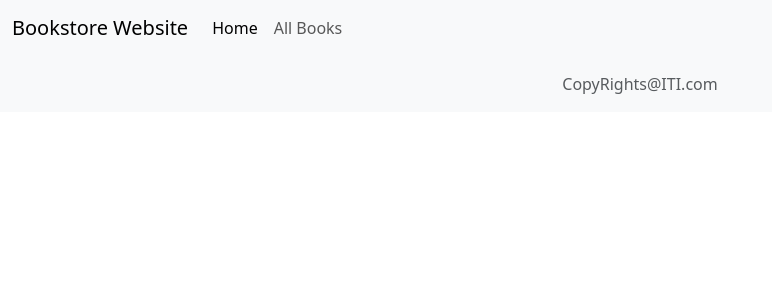
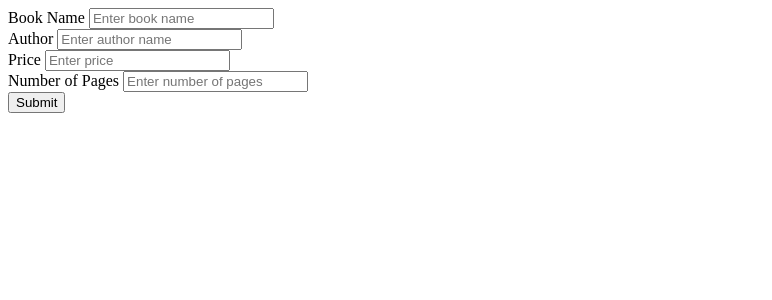
Before and after one commit to jasminewalid/django, a Django app: page /books/create/ in a window 1280 px wide. Shown: the top 300 px of the page, without its empty margins (0-772 px from the left). Run offline with Django 3.2, Linux system fonts and the light colour scheme; tables that the repository leaves empty hold one stand-in row (values such as "Sample post").

Commit message:
fixed errors

```diff
--- a/books/templates/create.html
+++ b/books/templates/create.html
@@ -1,7 +1,7 @@
-{% extends 'layout/base.html' %}
+{% comment %} {% extends 'layout/base.html' %}
 {% load static %}
 
-{% block content %}
+{% block content %} {% endcomment %}
 <form method="post" action="{% url 'form_submit' %}">
     {% csrf_token %}
     <div class="form-group">
@@ -22,4 +22,4 @@
     </div>
     <button type="submit" class="btn btn-primary">Submit</button>
 </form>
-{% endblock %}
+{% comment %} {% endblock %} {% endcomment %}
--- a/books/templates/landing.html
+++ b/books/templates/landing.html
@@ -50,6 +50,7 @@
 
       </div>
       {% endfor %}
+      <a href="{% url 'create_book' %}"class="btn btn-info" >Create</a>
     </div>
   </div>
 </body>
--- a/books/urls.py
+++ b/books/urls.py
@@ -1,10 +1,11 @@
 from django.urls import path
-from .views import books_home, index, profile,landing, create_book
+from .views import books_home, index, profile, landing, create_book, form_submit
 
 urlpatterns = [
-    path('home', books_home, name='books_home'),
+    path('home/', books_home, name='books_home'),
     path('', index, name='bookstore_index'),
-    path('<int:id>', profile, name='bookstore_profile'),
-    path('land/',landing,name="bookstore_land"),
+    path('<int:id>/', profile, name='bookstore_profile'),
+    path('land/', landing, name="bookstore_land"),
     path('create/', create_book, name='create_book'),
+    path('form_submit/', form_submit, name='form_submit'),
 ]
--- a/books/views.py
+++ b/books/views.py
@@ -1,4 +1,4 @@
-from django.shortcuts import render, redirect
+from django.shortcuts import render
 from django.http import HttpResponse
 from books.models import Book
 from django import forms
@@ -41,11 +41,12 @@ class BookForm(forms.ModelForm):
         fields = ['name', 'author', 'price', 'pages']
 
 def create_book(request):
+    return render(request, 'create.html')
+
+def form_submit(request):
     if request.method == 'POST':
-        form = BookForm(request.POST)
-        if form.is_valid():
-            form.save()
-            return redirect('books_home')
+
+        return HttpResponse('Form submitted successfully!')
     else:
-        form = BookForm()
-    return render(request, 'create.html', {'form': form})
+
+        return HttpResponse('This view only accepts POST requests.')
```
Also changed, not shown: books/templates/index.html (+4 -14 lines).
